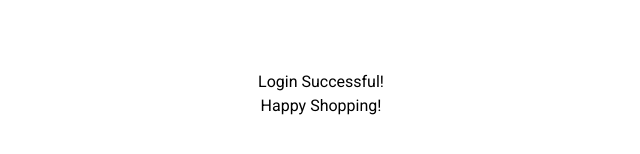
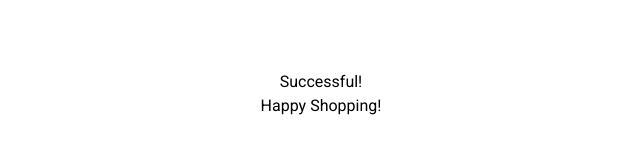
Before and after one commit to Womoemy/jumia-auth, a React (Vite) app: page /home in a window 1280 px wide. Shown: the part 306-460 px from the top of the page, without its empty margins (319-959 px from the left). Built offline with nearby package versions, Linux system fonts and the light colour scheme.

Commit message:
update home page

```diff
--- a/src/components/Home.jsx
+++ b/src/components/Home.jsx
@@ -2,7 +2,7 @@ const Home = () => {
     return (
         <>
             <div className="flex flex-col justify-center items-center h-screen">
-                <p>Login Successful!</p>
+                <p>Successful!</p>
                 <p>Happy Shopping!</p>
             </div>
         </>
```
